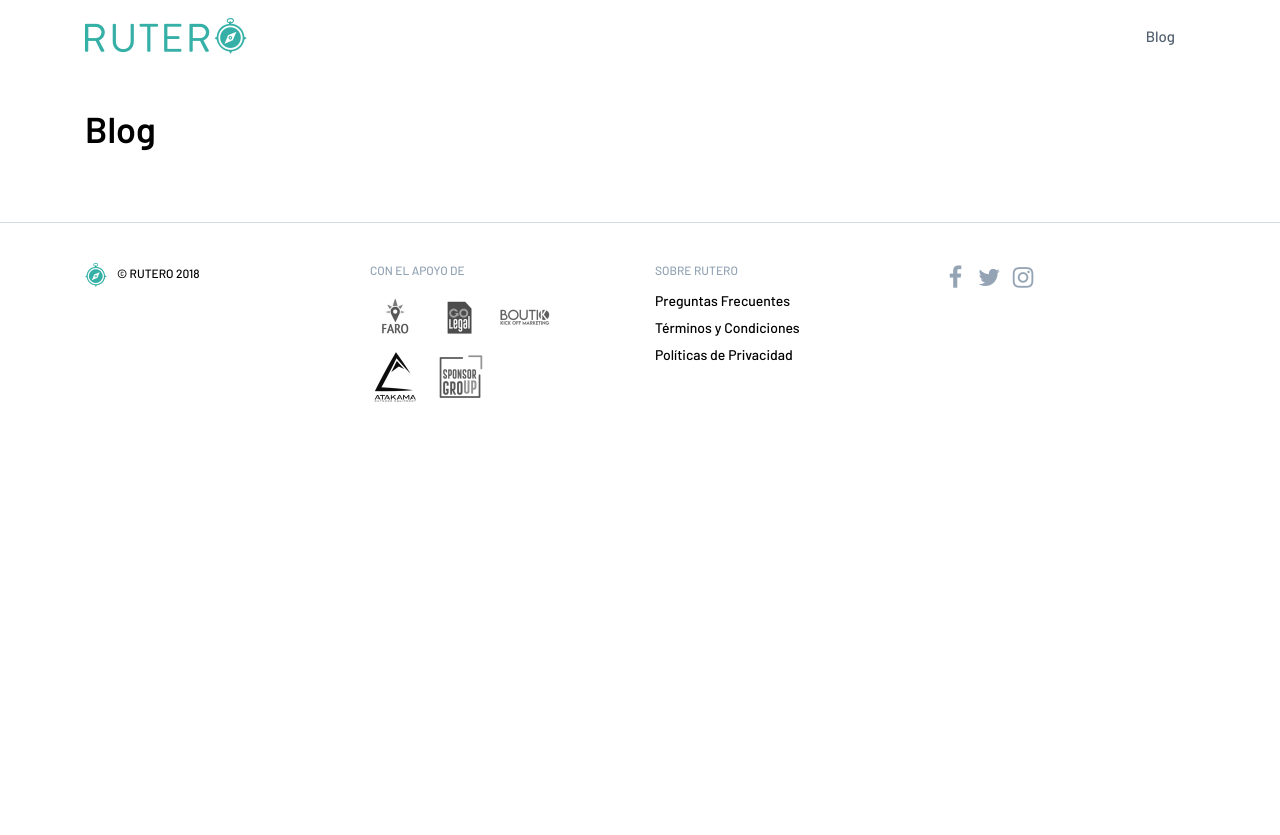
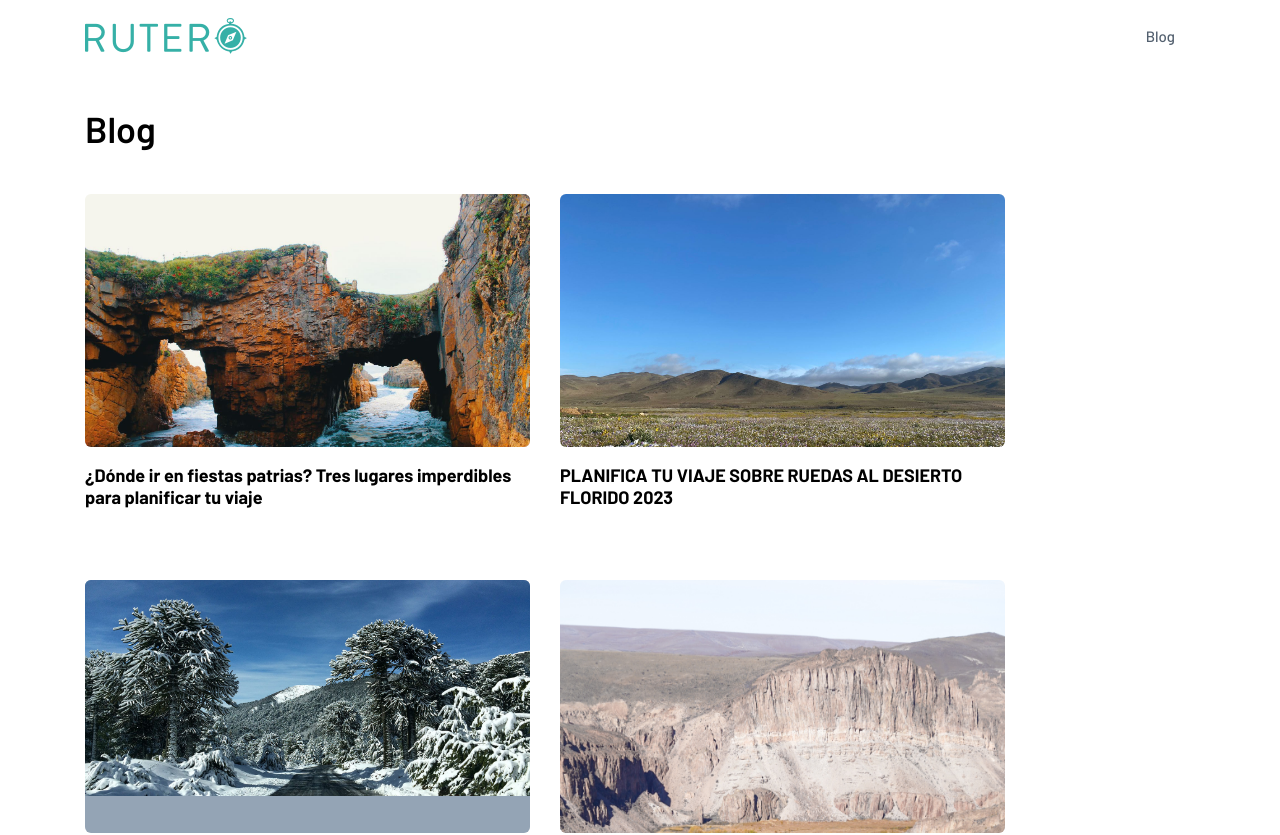
Before and after one commit to Rthel87/Clon-rutero, a Vue app: page / in a window 1280 px wide. Shown: the top 835 px of the page. Before the commit the page ends 800 px from the top, so only its background shows below. Built offline with nearby package versions, Linux system fonts and the light colour scheme; a web font is replaced by a local one.

Commit message:
Blog: Se configura el componente 'Blog' incorporando el elemento 'Card' en el template

```diff
--- a/src/components/Blog.vue
+++ b/src/components/Blog.vue
@@ -1,4 +1,19 @@
 <script setup>
+import { ref, onMounted } from 'vue'
+import Card from './Card.vue'
+
+let data = ref([])
+
+const getBlogData = async () => {
+  let res = await fetch('src/data/blog-data.json')
+  let file = await res.json()
+  data.value = file
+  console.log(data)
+}
+
+onMounted(() => {
+  getBlogData()
+})
 
 </script>
 
@@ -10,7 +25,9 @@
           <h1 class="page-title">Blog</h1>
           <div class="page-content">
             <div class="row pt-4">
-
+              <template v-for="element in data">
+                <Card :img-url="element.photo" :title="element.title" :data-id="element.dataId" />
+              </template>
             </div>
           </div>
         </div>
```
